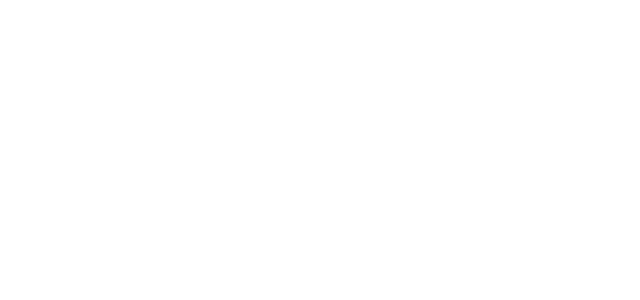
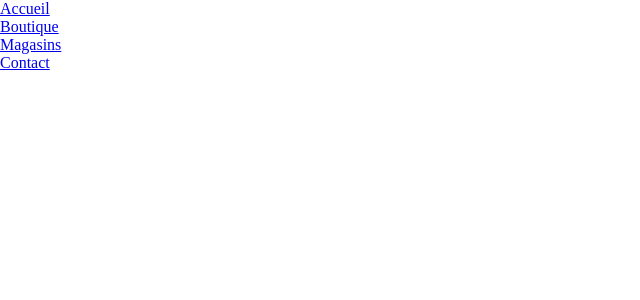
Before and after one commit to EvilKhory/shoelala, a React (Create React App) app: page /Magasins in a window 1280 px wide. Shown: the top 300 px of the page, without its empty margins (0-640 px from the left). Built offline with nearby package versions, Linux system fonts and the light colour scheme.

Commit message:
Nav placeholder

```diff
--- a/src/components/Nav.js
+++ b/src/components/Nav.js
@@ -1,9 +1,23 @@
 import React from 'react';
+import { NavLink } from 'react-router-dom';
 
 const Nav = () => {
     return (
         <div className='navigation'>
-
+            <ul>
+                <NavLink to="/">
+                    <li>Accueil</li>
+                </NavLink>
+                <NavLink to="/Boutique">
+                    <li>Boutique</li>
+                </NavLink>
+                <NavLink to="/Magasins">
+                    <li>Magasins</li>
+                </NavLink>
+                <NavLink to="/Contact">
+                    <li>Contact</li>
+                </NavLink>
+            </ul>
         </div>
     );
 };
```
